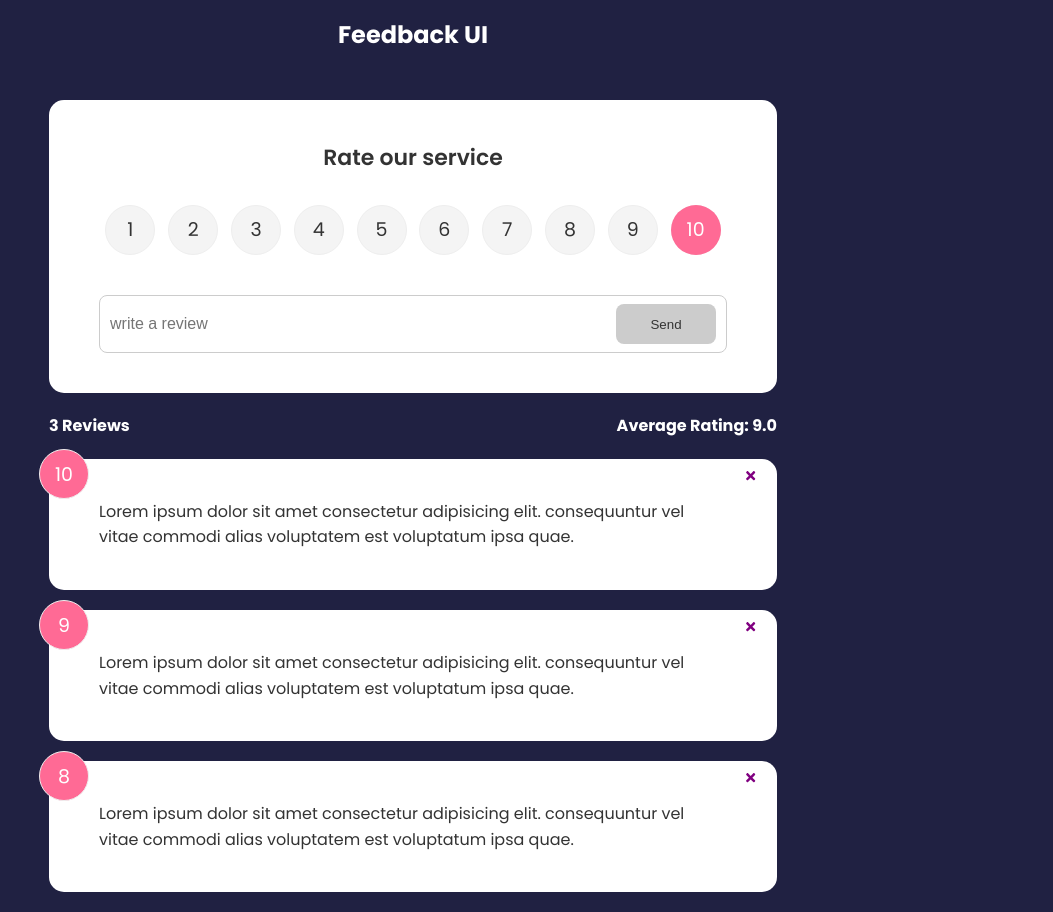
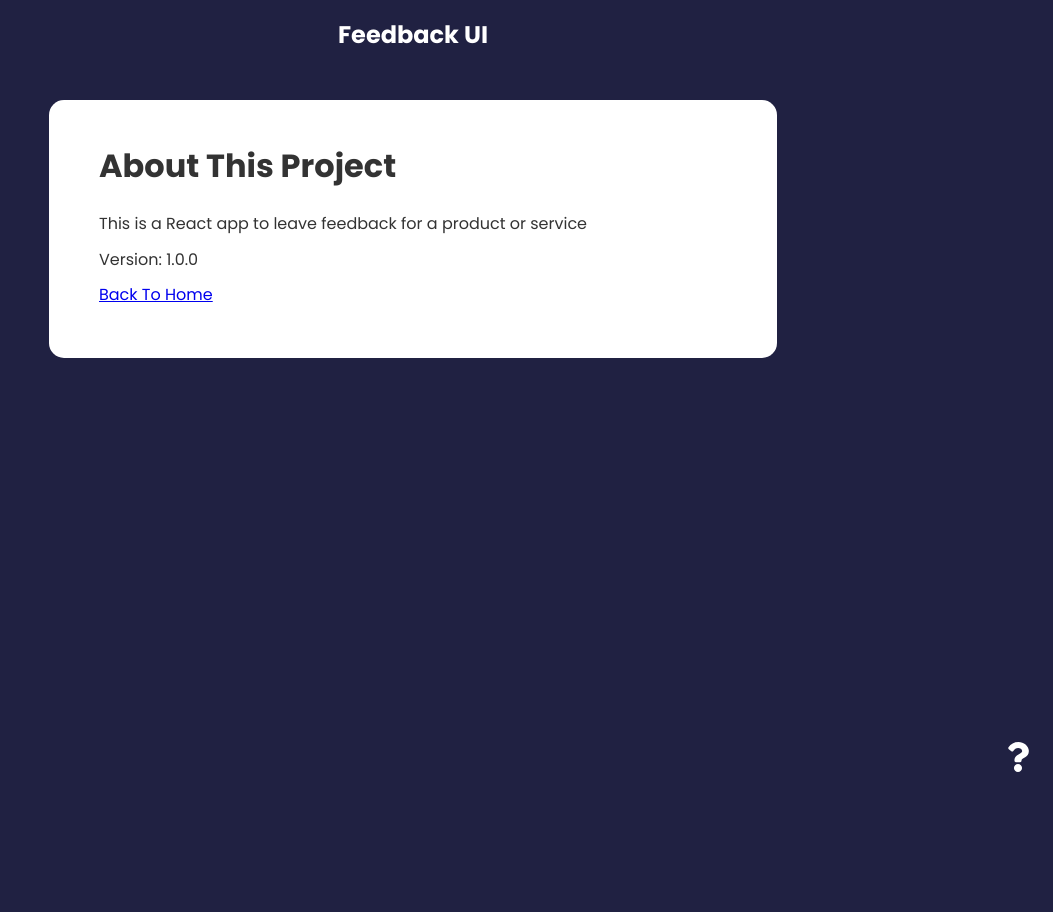
Before and after one commit to Sanki0/feedback-web-app, a React (Create React App) app: page /about in a window 1280 px wide. Shown: the whole page, without its empty margins (227-1280 px from the left). After the commit the page ends 800 px from the top, so only its background shows below. Built offline with nearby package versions, Linux system fonts and the light colour scheme.

Commit message:
added react-router-dom

```diff
--- a/package.json
+++ b/package.json
@@ -9,6 +9,7 @@
     "react": "^17.0.2",
     "react-dom": "^17.0.2",
     "react-icons": "^4.3.1",
+    "react-router-dom": "^6.2.1",
     "react-scripts": "5.0.0",
     "uuid": "^8.3.2",
     "web-vitals": "^2.1.4"
--- a/src/App.js
+++ b/src/App.js
@@ -1,10 +1,13 @@
 import { v4 as uuidv4 } from 'uuid';
 import React from 'react';
+import { BrowserRouter, Routes, Route } from 'react-router-dom';
 import FeedbackForm from './components/FeedbackForm';
 import FeedbackList from './components/FeedbackList';
 import FeedbackStats from './components/FeedbackStats';
 import Header from './components/Header';
 import FeedbackData from './data/FeedbackData';
+import AboutPage from './pages/AboutPage';
+import AboutIconLink from './components/AboutIconLink';
 
 function App() {
 
@@ -22,18 +25,31 @@
     setFeedback([newFeedback, ...feedback])
   }
   return (
-    <>
+    <BrowserRouter>
       <Header></Header>
       <div className='container'>
+        <Routes>
+
+
+          <Route exact path='/' element={
+            <>
               <FeedbackForm handleAdd={addFeedback}></FeedbackForm>
               <FeedbackStats feedback={feedback}></FeedbackStats>
               <FeedbackList
                 feedback={feedback}
                 handleDelete={deleteFeedback}
               ></FeedbackList>
+            </>
+          }>
+
+          </Route>
+
+          <Route path='/about' element={<AboutPage />} />
+        </Routes>
+        <AboutIconLink />
       </div>
 
-    </>
+    </BrowserRouter>
   );
 }
 
--- /dev/null
+++ b/src/components/AboutIconLink.jsx
@@ -0,0 +1,14 @@
+import { FaQuestion } from 'react-icons/fa'
+import { Link } from 'react-router-dom'
+
+function AboutIconLink() {
+  return (
+    <div className='about-link'>
+      <Link to='/about'>
+        <FaQuestion size={30} />
+      </Link>
+    </div>
+  )
+}
+
+export default AboutIconLink
--- a/src/index.css
+++ b/src/index.css
@@ -186,7 +186,7 @@
 }
 
 .about-link {
-  position: absolute;
+  position: fixed;
   bottom: 20px;
   right: 20px;
   color: #fff;
--- /dev/null
+++ b/src/pages/AboutPage.jsx
@@ -0,0 +1,20 @@
+import { Link } from 'react-router-dom'
+import Card from '../components/shared/Card'
+
+function AboutPage() {
+  return (
+    <Card>
+      <div className='about'>
+        <h1>About This Project</h1>
+        <p>This is a React app to leave feedback for a product or service</p>
+        <p>Version: 1.0.0</p>
+
+        <p>
+          <Link to='/'>Back To Home</Link>
+        </p>
+      </div>
+    </Card>
+  )
+}
+
+export default AboutPage
```
Also changed, not shown: 1 other file (tests, documents, lock files or other folders). Lines whose indentation alone changed are shown as unchanged.
